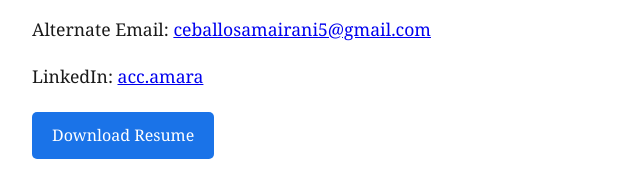
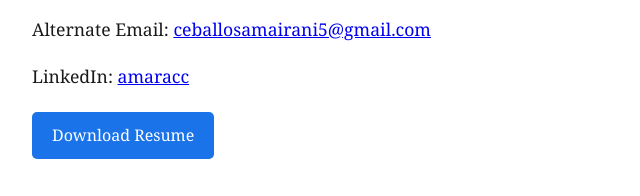
Before and after one commit to mairisceballos28/Amairani-Ceballos-Portfolio, a plain HTML site: page index.html in a window 1280 px wide. Shown: the part 1209-1405 px from the top of the page, 158-798 px from the left. Drawn offline with Linux system fonts and the light colour scheme.

Commit message:
Update index.html

```diff
--- a/index.html
+++ b/index.html
@@ -145,7 +145,7 @@
     <h2>Contact</h2>
     <p>Email: <a href="mailto:mairis.ceballos.28@gmail.com">mairis.ceballos.28@gmail.com</a></p>
     <p>Alternate Email: <a href="mailto:ceballosamairani5@gmail.com">ceballosamairani5@gmail.com</a></p>
-    <p>LinkedIn: <a href="https://www.linkedin.com/in/acc.amara" target="_blank">acc.amara</a></p>
+<p>LinkedIn: <a href="https://www.linkedin.com/in/amaracc" target="_blank">amaracc</a></p>
     <a href="Resume.pdf" class="button" target="_blank">Download Resume</a>
 </section>
 
```
